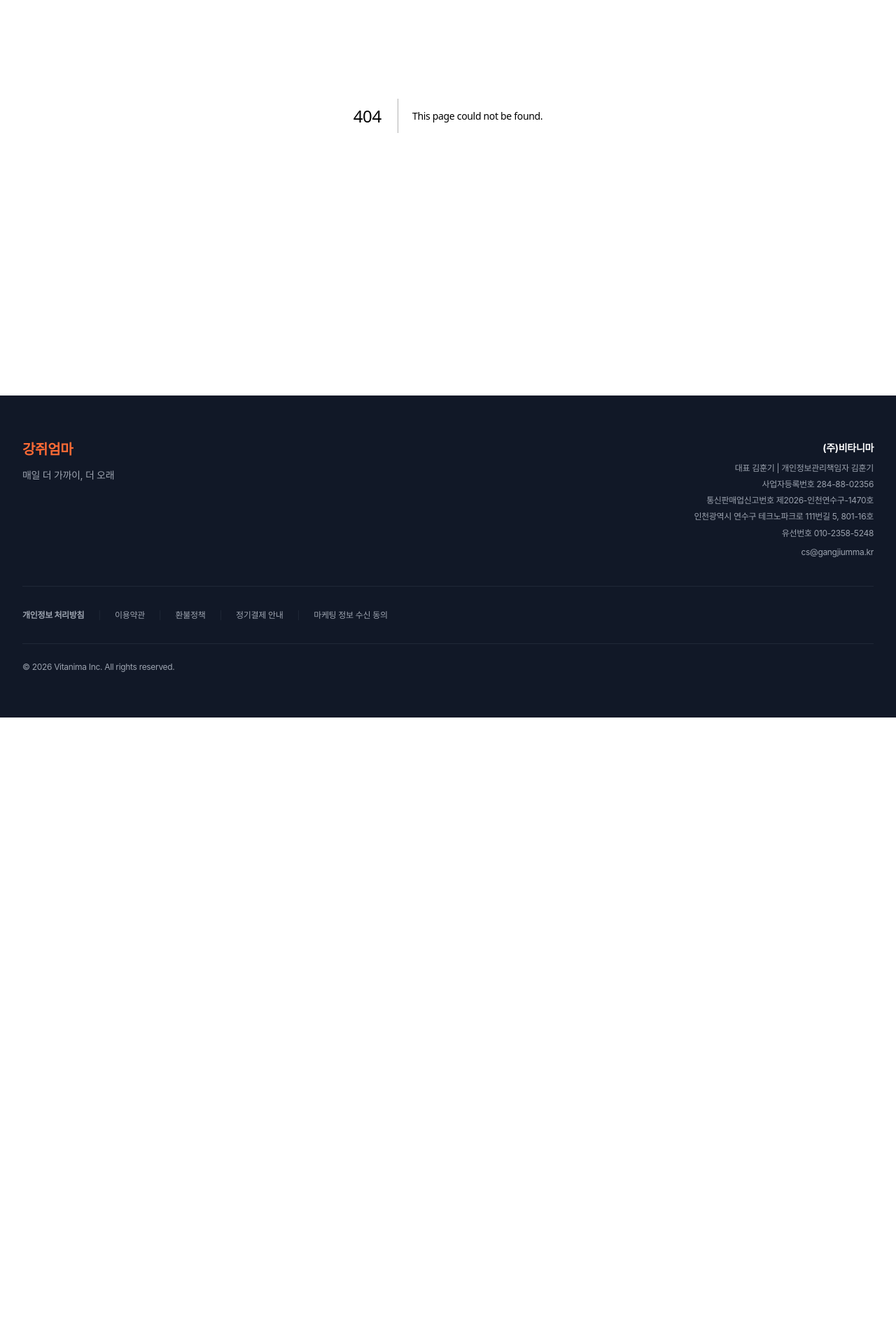
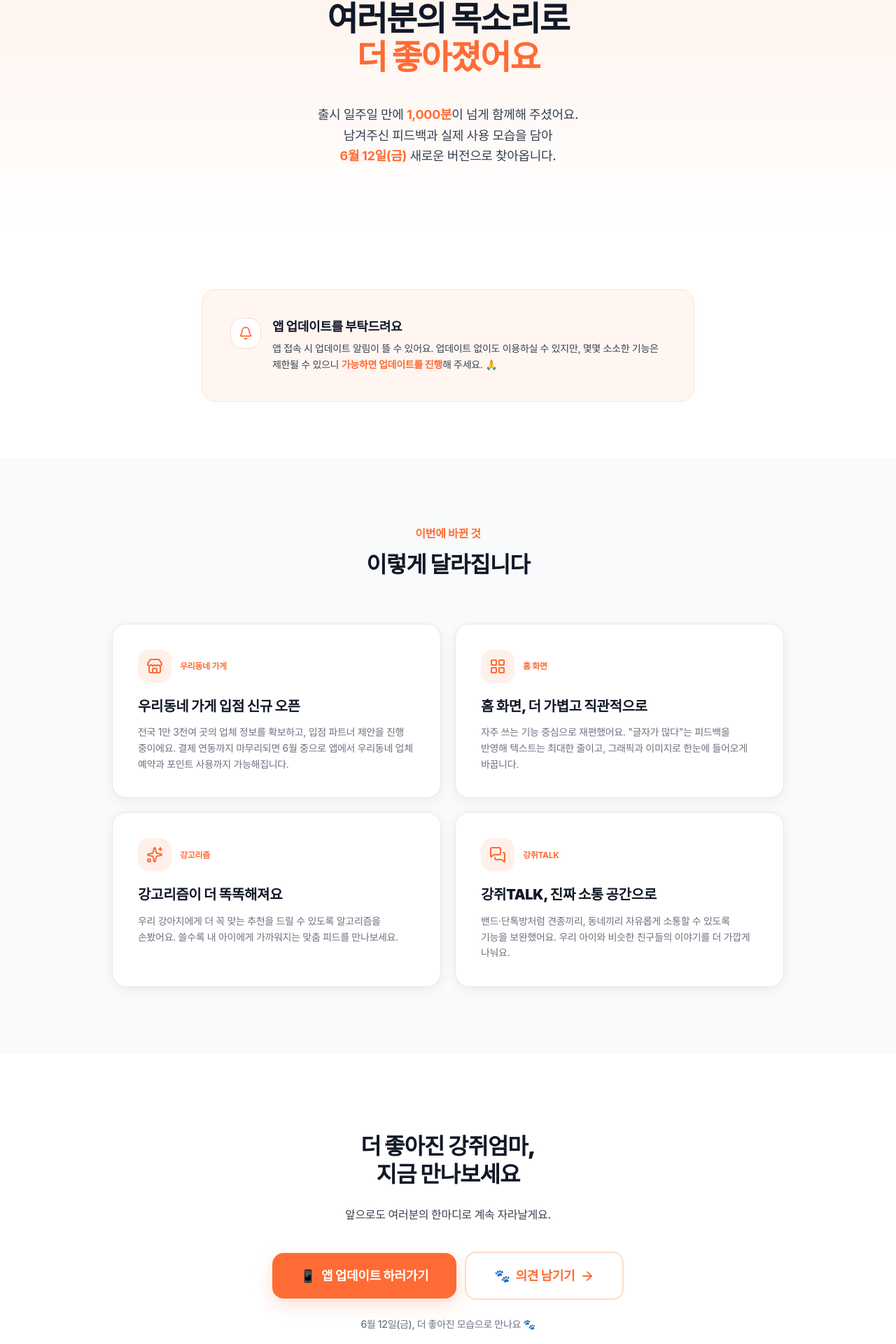
Before and after one commit to gangjiumma/gangjiumma-marketing, a Next.js app: page /update in a window 1280 px wide. Before the commit this address had no page. Shown: the part 235-2155 px from the top of the page at 70% size. Before the commit the page ends 1260 px from the top, so only its background shows below. Built offline with nearby package versions, Linux system fonts and the light colour scheme; a web font is replaced by a local one.

Commit message:
feat: 1차 개편 업데이트 안내 페이지(/update)

```diff
--- /dev/null
+++ b/src/app/update/page.tsx
@@ -0,0 +1,208 @@
+import type { Metadata } from "next";
+import Link from "next/link";
+import {
+  Store,
+  LayoutGrid,
+  Sparkles,
+  MessagesSquare,
+  Bell,
+  ArrowRight,
+} from "lucide-react";
+import FadeInSection from "@/components/FadeInSection";
+import { ScrollProgressBar } from "@/components/ScrollIndicator";
+
+const DOWNLOAD_URL = "https://gangjiumma.github.io/gangjiumma_app_download/";
+
+// ─────────────────────────────────────────────────────────────
+// 강쥐엄마 1차 개편 업데이트 안내 (/update)
+// 톤: 메인 브랜드 오렌지 (#FF6B35)
+// 6월 12일(금) 새 버전 안내 + 적용 내용 4가지 + 업데이트 권장 안내
+//
+// ✏️ 카피 수정 위치는 "✏️" 검색
+// ─────────────────────────────────────────────────────────────
+
+export const metadata: Metadata = {
+  title: "강쥐엄마 1차 개편 업데이트 안내",
+  description:
+    "출시 일주일 만에 1,000분 돌파! 여러분의 피드백을 담아 6월 12일 새 버전으로 찾아옵니다.",
+  openGraph: {
+    title: "강쥐엄마 1차 개편 업데이트 안내",
+    description: "여러분의 목소리를 담은 첫 번째 큰 업데이트, 6월 12일(금) 공개!",
+    images: ["/og-image.png"],
+  },
+};
+
+const FEATURES = [
+  {
+    icon: Store,
+    label: "우리동네 가게",
+    title: "우리동네 가게 입점 신규 오픈",
+    desc: "전국 1만 3천여 곳의 업체 정보를 확보하고, 입점 파트너 제안을 진행 중이에요. 결제 연동까지 마무리되면 6월 중으로 앱에서 우리동네 업체 예약과 포인트 사용까지 가능해집니다.",
+  },
+  {
+    icon: LayoutGrid,
+    label: "홈 화면",
+    title: "홈 화면, 더 가볍고 직관적으로",
+    desc: "자주 쓰는 기능 중심으로 재편했어요. \"글자가 많다\"는 피드백을 반영해 텍스트는 최대한 줄이고, 그래픽과 이미지로 한눈에 들어오게 바꿉니다.",
+  },
+  {
+    icon: Sparkles,
+    label: "강고리즘",
+    title: "강고리즘이 더 똑똑해져요",
+    desc: "우리 강아지에게 더 꼭 맞는 추천을 드릴 수 있도록 알고리즘을 손봤어요. 쓸수록 내 아이에게 가까워지는 맞춤 피드를 만나보세요.",
+  },
+  {
+    icon: MessagesSquare,
+    label: "강쥐TALK",
+    title: "강쥐TALK, 진짜 소통 공간으로",
+    desc: "밴드·단톡방처럼 견종끼리, 동네끼리 자유롭게 소통할 수 있도록 기능을 보완했어요. 우리 아이와 비슷한 친구들의 이야기를 더 가깝게 나눠요.",
+  },
+];
+
+export default function UpdatePage() {
+  return (
+    <>
+      <ScrollProgressBar />
+
+      {/* 1. HERO */}
+      <section className="relative bg-[#FFF6F1] pt-32 md:pt-40 pb-16 md:pb-24 overflow-hidden">
+        <div className="absolute inset-0 bg-gradient-to-b from-[#FFE9DD]/60 via-[#FFF6F1] to-white pointer-events-none" />
+        <div className="relative max-w-5xl mx-auto px-5 md:px-8 text-center">
+          <FadeInSection>
+            {/* ✏️ 상단 배지 */}
+            <div className="inline-flex items-center gap-2 px-4 py-2 mb-8 bg-white rounded-full shadow-soft border border-[#FFD9C7]">
+              <span>🐾</span>
+              <span className="text-sm md:text-base font-bold text-brand">
+                첫 번째 큰 업데이트
+              </span>
+            </div>
+
+            {/* ✏️ 메인 헤드라인 */}
+            <h1 className="text-3xl md:text-5xl lg:text-6xl font-black text-ink-1 tracking-tightest leading-[1.15]">
+              여러분의 목소리로
+              <br />
+              <span className="text-brand">더 좋아졌어요</span>
+            </h1>
+          </FadeInSection>
+
+          <FadeInSection delay={300}>
+            {/* ✏️ Hero 부제 */}
+            <p className="mt-8 md:mt-10 text-base md:text-xl text-ink-2 font-medium leading-relaxed">
+              출시 일주일 만에 <span className="text-brand font-bold">1,000분</span>이 넘게
+              함께해 주셨어요.
+              <br />
+              남겨주신 피드백과 실제 사용 모습을 담아
+              <br />
+              <span className="text-brand font-bold">6월 12일(금)</span> 새로운 버전으로 찾아옵니다.
+            </p>
+          </FadeInSection>
+        </div>
+      </section>
+
+      {/* 2. 업데이트 안내 (권장) */}
+      <section className="bg-white py-14 md:py-20">
+        <div className="max-w-3xl mx-auto px-5 md:px-8">
+          <FadeInSection>
+            <div className="bg-[#FFF6F1] rounded-3xl p-7 md:p-10 border border-[#FFE2D3]">
+              <div className="flex items-start gap-4">
+                <div className="shrink-0 w-11 h-11 rounded-2xl bg-white border border-[#FFD9C7] flex items-center justify-center">
+                  <Bell className="w-5 h-5 text-brand" strokeWidth={2.2} />
+                </div>
+                <div className="flex-1">
+                  {/* ✏️ 업데이트 안내 카피 */}
+                  <h2 className="text-lg md:text-xl font-black text-ink-1 mb-2">
+                    앱 업데이트를 부탁드려요
+                  </h2>
+                  <p className="text-sm md:text-base text-ink-2 leading-relaxed">
+                    앱 접속 시 업데이트 알림이 뜰 수 있어요. 업데이트 없이도 이용하실 수 있지만,
+                    몇몇 소소한 기능은 제한될 수 있으니 <span className="font-bold text-brand">가능하면 업데이트를 진행</span>해 주세요. 🙏
+                  </p>
+                </div>
+              </div>
+            </div>
+          </FadeInSection>
+        </div>
+      </section>
+
+      {/* 3. 적용 내용 4가지 */}
+      <section className="bg-surface-subtle py-16 md:py-24">
+        <div className="max-w-5xl mx-auto px-5 md:px-8">
+          <FadeInSection>
+            <div className="text-center mb-12 md:mb-16">
+              <p className="text-base md:text-lg text-brand font-bold mb-3">이번에 바뀐 것</p>
+              <h2 className="text-3xl md:text-4xl font-black text-ink-1 tracking-tighter leading-tight">
+                이렇게 달라집니다
+              </h2>
+            </div>
+          </FadeInSection>
+
+          <div className="grid grid-cols-1 md:grid-cols-2 gap-4 md:gap-5">
+            {FEATURES.map((f, i) => {
+              const Icon = f.icon;
+              return (
+                <FadeInSection key={f.label} delay={i * 100}>
+                  <div className="bg-white rounded-3xl p-8 md:p-9 h-full shadow-card border border-line">
+                    <div className="flex items-center gap-3 mb-5">
+                      <div className="w-12 h-12 rounded-2xl bg-[#FFF1EA] flex items-center justify-center shrink-0">
+                        <Icon className="w-6 h-6 text-brand" strokeWidth={2.1} />
+                      </div>
+                      <span className="text-sm font-bold text-brand">{f.label}</span>
+                    </div>
+                    <h3 className="text-xl md:text-2xl font-black text-ink-1 mb-3 leading-snug">
+                      {f.title}
+                    </h3>
+                    <p className="text-base text-ink-3 leading-relaxed">{f.desc}</p>
+                  </div>
+                </FadeInSection>
+              );
+            })}
+          </div>
+        </div>
+      </section>
+
+      {/* 4. CTA — 업데이트 + 피드백 */}
+      <section className="bg-white py-20 md:py-28">
+        <div className="max-w-3xl mx-auto px-5 md:px-8 text-center">
+          <FadeInSection>
+            {/* ✏️ CTA 카피 */}
+            <h2 className="text-2xl md:text-4xl font-black text-ink-1 tracking-tighter leading-tight">
+              더 좋아진 강쥐엄마,
+              <br />
+              지금 만나보세요
+            </h2>
+            <p className="mt-6 text-base md:text-lg text-ink-2 font-medium leading-relaxed">
+              앞으로도 여러분의 한마디로 계속 자라날게요.
+            </p>
+
+            <div className="mt-10 flex flex-col sm:flex-row items-center justify-center gap-3">
+              {/* 업데이트/다운로드 — 핵심 오렌지 */}
+              <a
+                href={DOWNLOAD_URL}
+                target="_blank"
+                rel="noopener noreferrer"
+                className="w-full sm:w-auto inline-flex items-center justify-center gap-2 px-8 md:px-10 py-4 md:py-5 bg-brand text-white font-extrabold text-base md:text-xl rounded-2xl shadow-brand hover:bg-brand-dark hover:shadow-elevated hover:-translate-y-0.5 transition-all duration-200"
+              >
+                <span>📱</span>
+                <span>앱 업데이트 하러가기</span>
+              </a>
+
+              {/* 피드백 — 보조 (흰 + 오렌지 보더) */}
+              <Link
+                href="/voice"
+                className="w-full sm:w-auto inline-flex items-center justify-center gap-2 px-8 md:px-10 py-4 md:py-5 bg-white text-brand font-extrabold text-base md:text-xl rounded-2xl border-2 border-[#FFD9C7] hover:border-brand hover:-translate-y-0.5 transition-all duration-200"
+              >
+                <span>🐾</span>
+                <span>의견 남기기</span>
+                <ArrowRight className="w-5 h-5" strokeWidth={2.4} />
+              </Link>
+            </div>
+
+            <p className="mt-6 text-sm md:text-base text-ink-3 font-medium">
+              6월 12일(금), 더 좋아진 모습으로 만나요 🐾
+            </p>
+          </FadeInSection>
+        </div>
+      </section>
+    </>
+  );
+}
```
